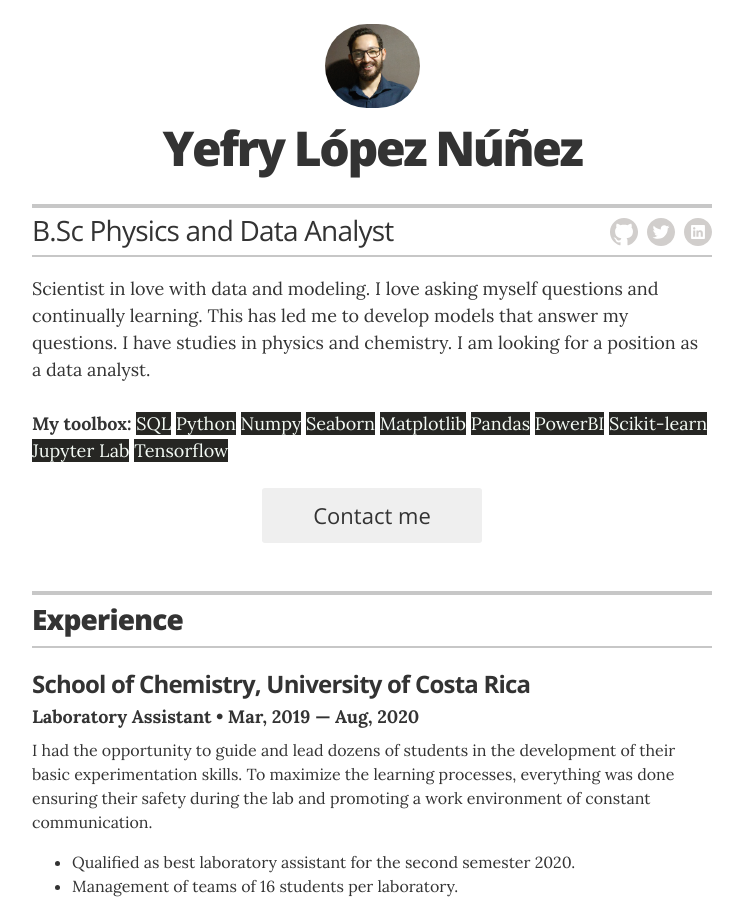
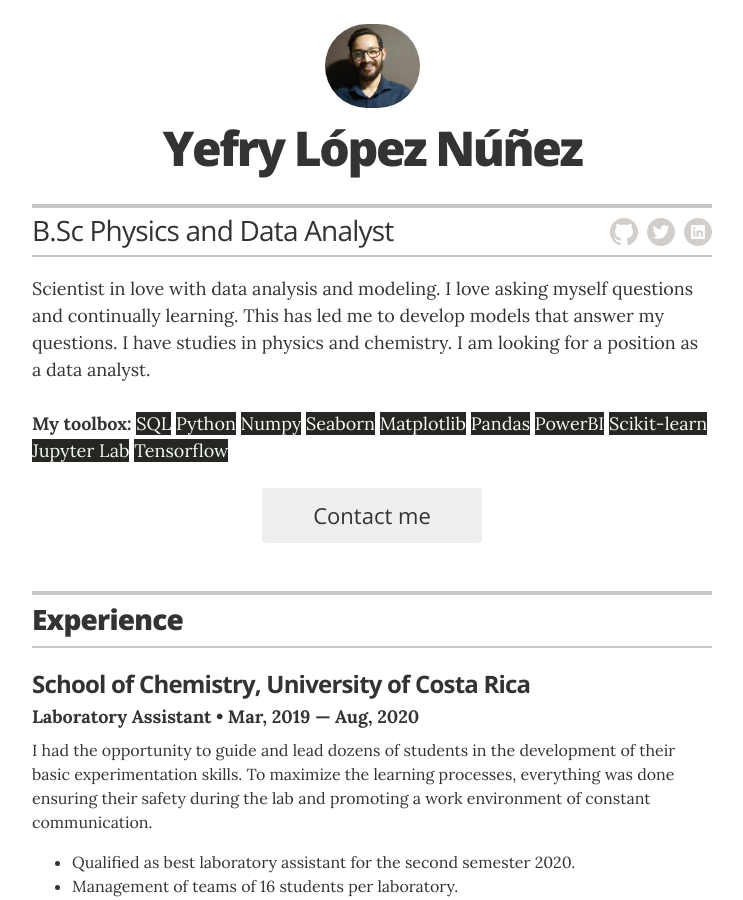
Before and after one commit to jeff0994/jeff0994.github.io, a Jekyll site: the page built from index.html, in a window 1280 px wide and 900 px high. Shown: the whole window, without its empty margins (268-1011 px from the left). Built offline with Jekyll 4.4.1, drawn with Linux system fonts in a browser that asks for light colours.

Commit message:
Update _config.yml

```diff
--- a/_config.yml
+++ b/_config.yml
@@ -23,7 +23,7 @@ resume_contact_address:         "Alajuelita, San José"
 resume_header_contact_info:     "Alajuelita, San José • +506-8517-6983 • yefry.lopez.nu@gmail.com"
 display_header_contact_info:    "false"
 
-resume_header_intro: "<p>Scientist in love with data and modeling. I love asking myself questions and continually learning. This has led me to develop models that answer my questions.
+resume_header_intro: "<p>Scientist in love with data analysis and modeling. I love asking myself questions and continually learning. This has led me to develop models that answer my questions.
                       I have studies in physics and chemistry. I am looking for a position as a data analyst.
                       <br/>
                       <br/>
```
